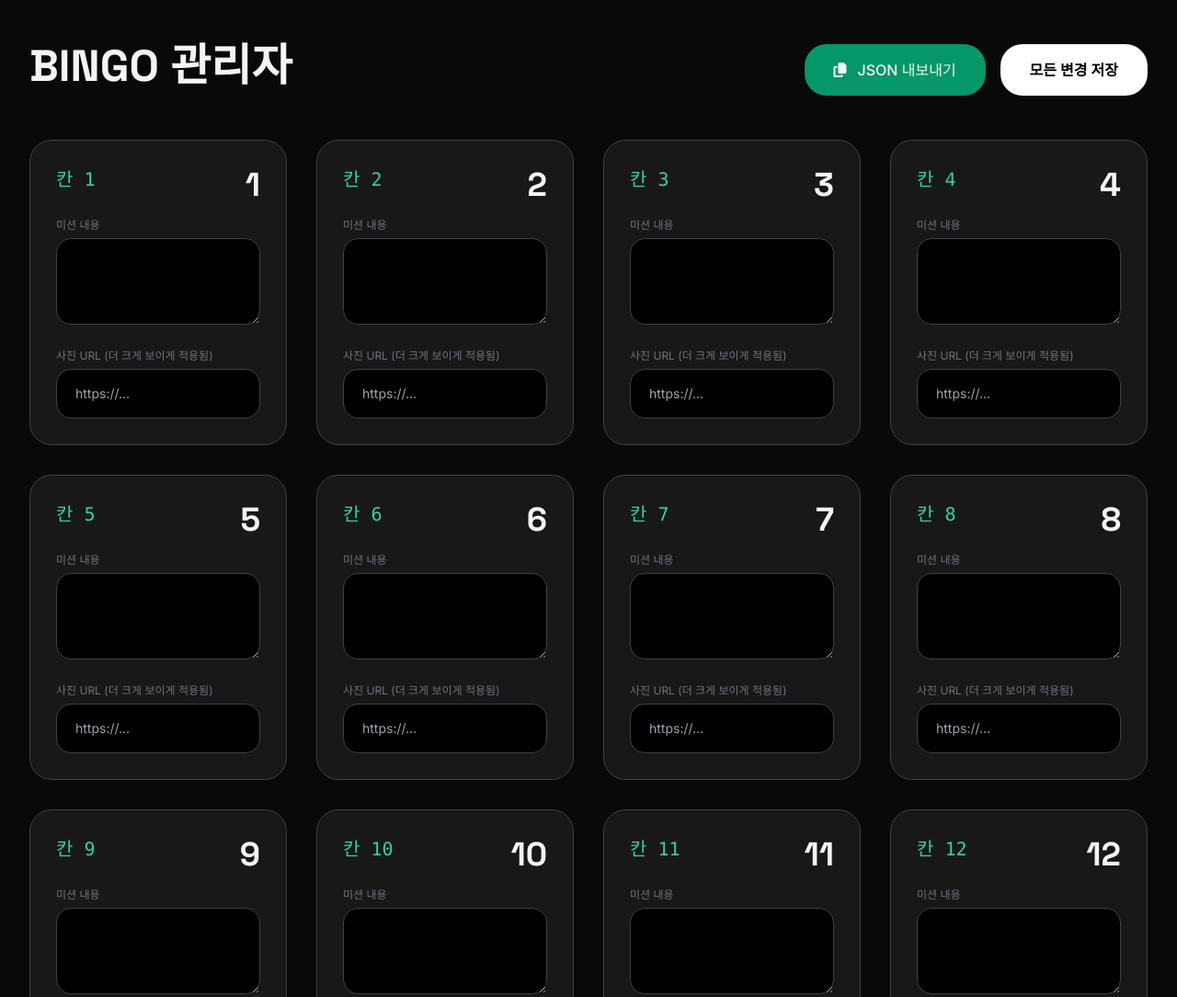
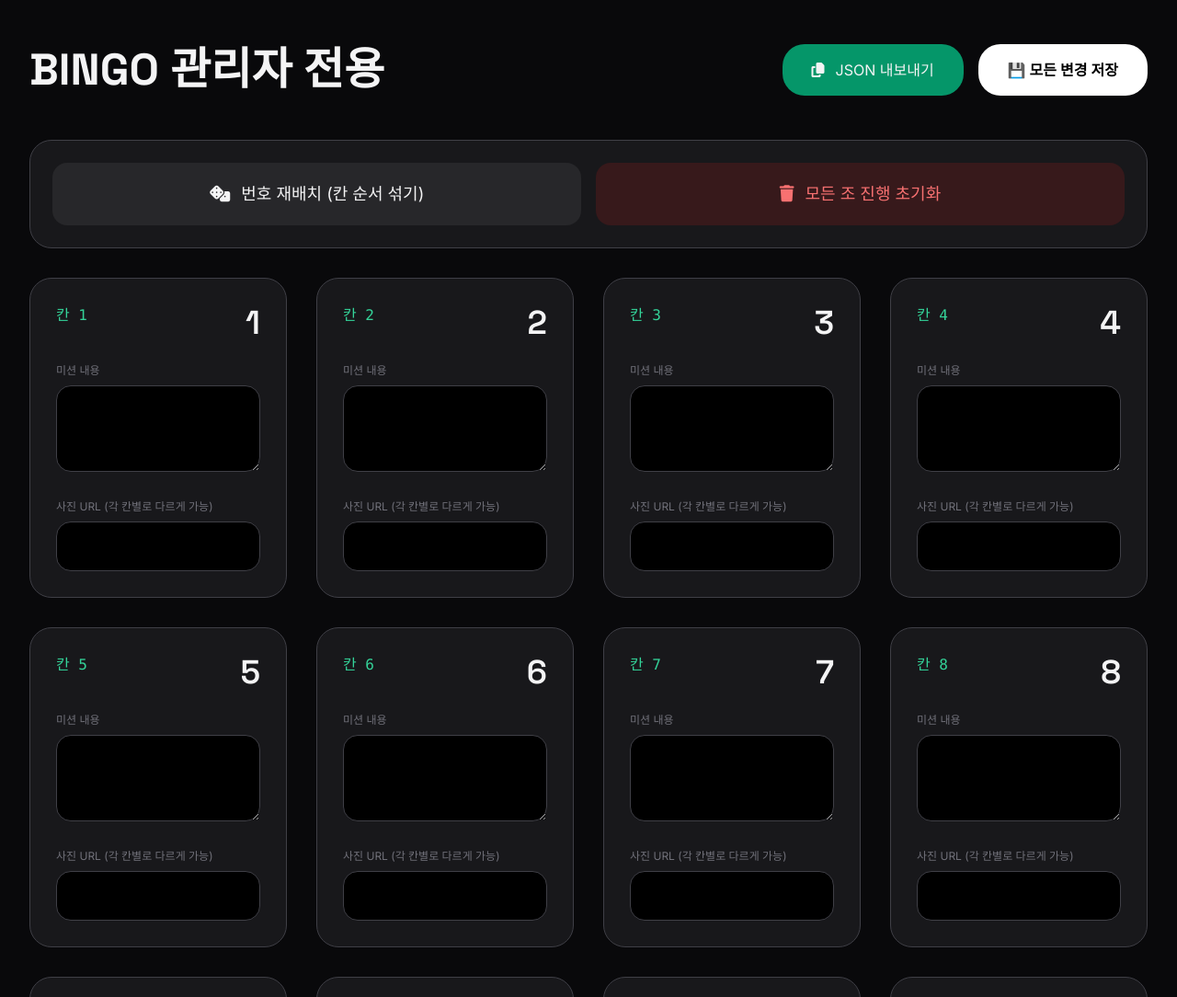
Before and after one commit to answjddnjs04/binggo, a plain HTML site: page admin.html in a window 1280 px wide. Shown: the top 1084 px of the page at 92% size. Drawn offline with nearby package versions, Linux system fonts and the light colour scheme.

Commit message:
Update admin.html

```diff
--- a/admin.html
+++ b/admin.html
@@ -14,14 +14,24 @@
 </head>
 <body class="bg-zinc-950 text-zinc-100 min-h-screen">
     <div class="max-w-7xl mx-auto px-8 py-12">
-        <div class="flex justify-between mb-12">
-            <h1 class="title text-5xl font-bold">BINGO 관리자</h1>
+        <div class="flex justify-between items-center mb-12">
+            <h1 class="title text-5xl font-bold">BINGO 관리자 전용</h1>
             <div class="flex gap-4">
-                <button onclick="exportJSON()" class="px-8 py-4 bg-emerald-600 hover:bg-emerald-500 rounded-3xl flex items-center gap-3 font-medium">
+                <button onclick="exportJSON()" class="px-8 py-4 bg-emerald-600 hover:bg-emerald-500 rounded-3xl flex items-center gap-3">
                     <i class="fas fa-copy"></i> JSON 내보내기
                 </button>
-                <button onclick="saveAll()" class="px-8 py-4 bg-white text-black font-semibold rounded-3xl">모든 변경 저장</button>
+                <button onclick="saveAll()" class="px-8 py-4 bg-white text-black font-semibold rounded-3xl">💾 모든 변경 저장</button>
             </div>
+        </div>
+
+        <!-- 관리자 전용 기능 -->
+        <div class="flex gap-4 mb-8 bg-zinc-900 border border-zinc-700 rounded-3xl p-6">
+            <button onclick="shuffleCells()" class="flex-1 py-5 bg-zinc-800 hover:bg-zinc-700 rounded-2xl flex items-center justify-center gap-3 text-lg">
+                <i class="fas fa-dice"></i> 번호 재배치 (칸 순서 섞기)
+            </button>
+            <button onclick="resetAllGroups()" class="flex-1 py-5 bg-red-900/30 hover:bg-red-900/50 text-red-400 rounded-2xl flex items-center justify-center gap-3 text-lg">
+                <i class="fas fa-trash"></i> 모든 조 진행 초기화
+            </button>
         </div>
 
         <div class="grid grid-cols-1 md:grid-cols-2 lg:grid-cols-4 gap-8" id="admin-grid"></div>
@@ -33,49 +43,37 @@
 
         function loadData() {
             const saved = localStorage.getItem(STORAGE_KEY);
-            if (saved) {
-                sharedCells = JSON.parse(saved).cells || [];
-            } else {
-                sharedCells = Array.from({length:16}, (_,i) => ({
-                    number: i + 1,
-                    mission: "",
-                    photo: ""
-                }));
-            }
+            if (saved) sharedCells = JSON.parse(saved).cells || [];
+            else sharedCells = Array.from({length:16}, (_,i) => ({number: i+1, mission: "", photo: ""}));
             renderGrid();
         }
 
         function renderGrid() {
             const container = document.getElementById('admin-grid');
             container.innerHTML = '';
-
             sharedCells.forEach((cell, i) => {
                 const div = document.createElement('div');
                 div.className = 'bg-zinc-900 border border-zinc-700 rounded-3xl p-7';
                 div.innerHTML = `
-                    <div class="flex justify-between mb-4">
-                        <span class="text-emerald-400 font-mono text-xl">칸 ${i+1}</span>
-                        <span class="text-4xl font-bold title">${cell.number}</span>
+                    <div class="flex justify-between mb-6">
+                        <span class="text-emerald-400 font-mono">칸 ${i+1}</span>
+                        <span class="title text-4xl">${cell.number}</span>
                     </div>
 
-                    <div class="mb-5">
-                        <div class="text-xs text-zinc-500 mb-1.5">미션 내용</div>
-                        <textarea rows="3" class="w-full bg-black border border-zinc-700 rounded-2xl p-4 text-sm resize-y focus:border-white"
+                    <div class="mb-6">
+                        <div class="text-xs text-zinc-500 mb-2">미션 내용</div>
+                        <textarea rows="3" class="w-full bg-black border border-zinc-700 rounded-2xl p-4 text-sm"
                                   onchange="updateCell(${i}, 'mission', this.value)">${cell.mission || ''}</textarea>
                     </div>
 
                     <div>
-                        <div class="text-xs text-zinc-500 mb-1.5">사진 URL (더 크게 보이게 적용됨)</div>
+                        <div class="text-xs text-zinc-500 mb-2">사진 URL (각 칸별로 다르게 가능)</div>
                         <input type="text" value="${cell.photo || ''}"
-                               class="w-full bg-black border border-zinc-700 rounded-2xl px-5 py-4 text-sm focus:border-white"
-                               placeholder="https://..."
+                               class="w-full bg-black border border-zinc-700 rounded-2xl px-5 py-4 text-sm"
                                onchange="updateCell(${i}, 'photo', this.value)">
                     </div>
 
-                    ${cell.photo ? `
-                    <div class="mt-6 rounded-2xl overflow-hidden border border-zinc-600">
-                        <img src="${cell.photo}" class="w-full h-40 object-cover">
-                    </div>` : ''}
+                    ${cell.photo ? `<div class="mt-6 rounded-2xl overflow-hidden"><img src="${cell.photo}" class="w-full h-40 object-cover"></div>` : ''}
                 `;
                 container.appendChild(div);
             });
@@ -89,13 +87,27 @@
             const full = JSON.parse(localStorage.getItem(STORAGE_KEY) || '{}');
             full.cells = sharedCells;
             localStorage.setItem(STORAGE_KEY, JSON.stringify(full));
-            alert("✅ 모든 조에 동일하게 적용되었습니다!\nindex.html을 새로고침하세요.");
+            alert("✅ 저장 완료! index.html 새로고침 후 참가자들이 사진을 선명하게 볼 수 있습니다.");
+        }
+
+        function shuffleCells() {
+            if (!confirm('칸 순서를 완전히 섞으시겠습니까? (미션·사진도 함께 이동)')) return;
+            sharedCells.sort(() => Math.random() - 0.5);
+            renderGrid();
+        }
+
+        function resetAllGroups() {
+            if (!confirm('정말 모든 조의 마킹을 전부 초기화하시겠습니까?')) return;
+            const full = JSON.parse(localStorage.getItem(STORAGE_KEY) || '{}');
+            full.groupMarked = {};
+            localStorage.setItem(STORAGE_KEY, JSON.stringify(full));
+            alert("✅ 모든 조 진행 초기화 완료");
         }
 
         function exportJSON() {
             const data = { cells: sharedCells };
             navigator.clipboard.writeText(JSON.stringify(data, null, 2));
-            alert("✅ JSON이 클립보드에 복사되었습니다!\nindex.html에서 '데이터 불러오기'로 참가자에게 공유하세요.");
+            alert("✅ JSON 복사 완료! index.html에서 불러오세요.");
         }
 
         window.onload = loadData;
```
